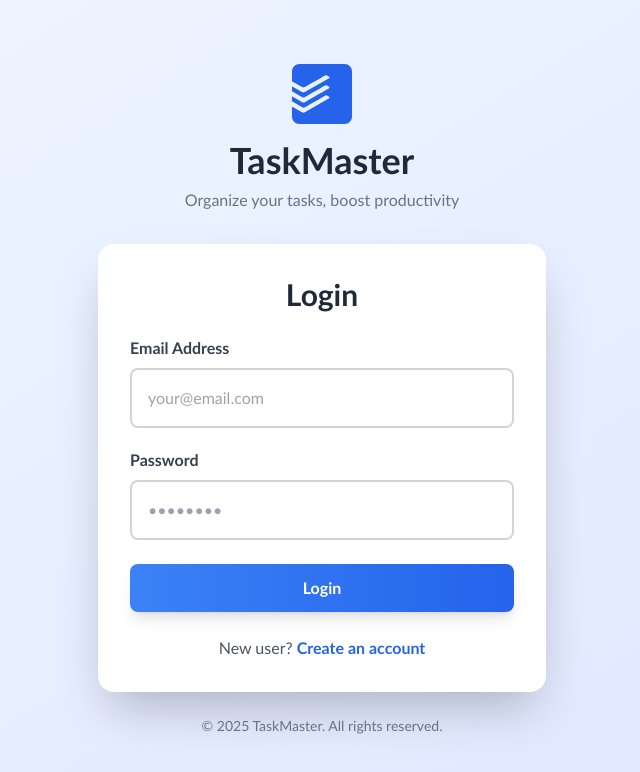
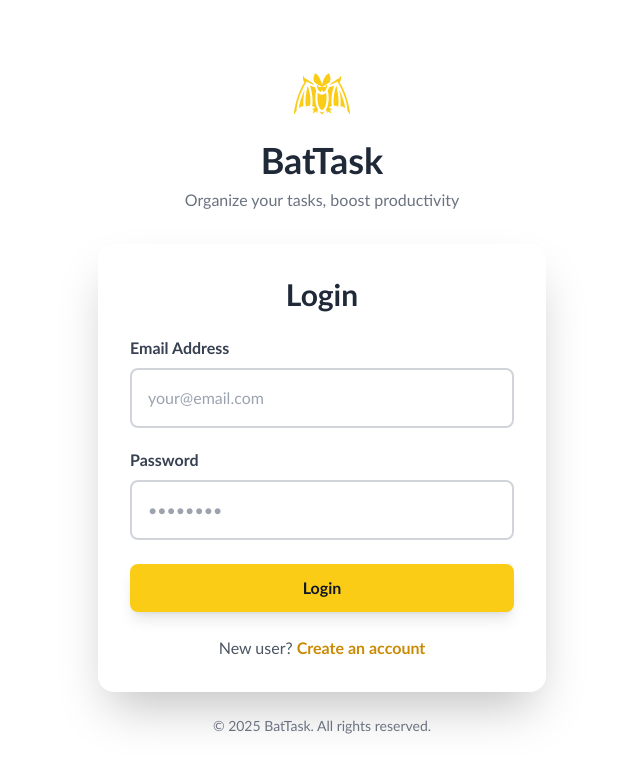
Before and after one commit to kumartatikonda1119/TheTodoList, a React (Vite) app in the folder frontend/: page /login in a window 1280 px wide. Shown: the top 772 px of the page, without its empty margins (318-958 px from the left). Built offline with nearby package versions, Linux system fonts and the light colour scheme.

Commit message:
added stylings for login page

```diff
--- a/frontend/src/components/Login.jsx
+++ b/frontend/src/components/Login.jsx
@@ -2,7 +2,7 @@ import axiosInstance from "../api/axiosInstance";
 import React, { useState } from "react";
 import toast from "react-hot-toast";
 import { Link, useNavigate } from "react-router-dom";
-import { SiTodoist } from "react-icons/si";
+import { GiBat } from "react-icons/gi";
 
 function Login({ setToken }) {
   const [email, setEmail] = useState("");
@@ -48,32 +48,34 @@ function Login({ setToken }) {
   };
 
   return (
-    <div className="min-h-screen bg-gradient-to-br from-blue-50 to-indigo-100 flex items-center justify-center px-4">
+    <div className="min-h-screen bg-white dark:bg-gradient-to-br dark:from-gray-900 dark:to-gray-800 flex items-center justify-center px-4 transition-colors duration-200">
       <div className="w-full max-w-md">
         {/* Logo */}
         <div className="text-center mb-8">
           <div className="flex justify-center mb-4">
-            <SiTodoist className="text-6xl text-blue-600" />
+            <GiBat className="text-6xl text-yellow-400" />
           </div>
-          <h1 className="text-4xl font-bold text-gray-800">TaskMaster</h1>
-          <p className="text-gray-500 mt-2">
+          <h1 className="text-4xl font-bold text-gray-800 dark:text-white">
+            BatTask
+          </h1>
+          <p className="text-gray-500 dark:text-gray-400 mt-2">
             Organize your tasks, boost productivity
           </p>
         </div>
 
         {/* Form Container */}
-        <div className="bg-white rounded-2xl shadow-2xl p-8">
-          <h2 className="text-3xl font-bold mb-6 text-center text-gray-800">
+        <div className="bg-white dark:bg-gray-800 rounded-2xl shadow-2xl p-8 transition-colors duration-200">
+          <h2 className="text-3xl font-bold mb-6 text-center text-gray-800 dark:text-white">
             Login
           </h2>
           <form onSubmit={handleRegister}>
             {/* Email */}
             <div className="mb-5">
-              <label className="block mb-2 font-semibold text-gray-700">
+              <label className="block mb-2 font-semibold text-gray-700 dark:text-gray-200">
                 Email Address
               </label>
               <input
-                className="w-full p-4 border-2 border-gray-300 rounded-lg focus:outline-none focus:border-blue-500 focus:ring-2 focus:ring-blue-200 transition"
+                className="w-full p-4 border-2 border-gray-300 dark:border-gray-600 rounded-lg bg-white dark:bg-gray-700 text-gray-800 dark:text-white focus:outline-none focus:border-yellow-400 focus:ring-2 focus:ring-yellow-200 dark:focus:ring-yellow-900 transition"
                 type="email"
                 value={email}
                 onChange={(e) => setEmail(e.target.value)}
@@ -84,11 +86,11 @@ function Login({ setToken }) {
 
             {/* Password */}
             <div className="mb-6">
-              <label className="block mb-2 font-semibold text-gray-700">
+              <label className="block mb-2 font-semibold text-gray-700 dark:text-gray-200">
                 Password
               </label>
               <input
-                className="w-full p-4 border-2 border-gray-300 rounded-lg focus:outline-none focus:border-blue-500 focus:ring-2 focus:ring-blue-200 transition"
+                className="w-full p-4 border-2 border-gray-300 dark:border-gray-600 rounded-lg bg-white dark:bg-gray-700 text-gray-800 dark:text-white focus:outline-none focus:border-yellow-400 focus:ring-2 focus:ring-yellow-200 dark:focus:ring-yellow-900 transition"
                 type="password"
                 value={password}
                 onChange={(e) => setPassword(e.target.value)}
@@ -101,18 +103,18 @@ function Login({ setToken }) {
             <button
               type="submit"
               disabled={loading}
-              className="w-full bg-gradient-to-r from-blue-500 to-blue-600 hover:from-blue-600 hover:to-blue-700 text-white font-bold py-3 px-4 rounded-lg transition duration-300 shadow-lg hover:shadow-xl disabled:opacity-50 disabled:cursor-not-allowed"
+              className="w-full bg-yellow-400 hover:bg-yellow-400 text-gray-900 font-bold py-3 px-4 rounded-lg transition duration-300 shadow-lg hover:shadow-xl disabled:opacity-50 disabled:cursor-not-allowed"
             >
               {loading ? "Logging in..." : "Login"}
             </button>
           </form>
 
           {/* Signup Link */}
-          <p className="mt-6 text-center text-gray-600">
+          <p className="mt-6 text-center text-gray-600 dark:text-gray-300">
             New user?{" "}
             <Link
               to="/signup"
-              className="text-blue-600 font-semibold hover:underline"
+              className="text-yellow-600 dark:text-yellow-400 font-semibold hover:underline"
             >
               Create an account
             </Link>
@@ -120,8 +122,8 @@ function Login({ setToken }) {
         </div>
 
         {/* Footer */}
-        <p className="text-center text-gray-500 text-sm mt-6">
-          © 2025 TaskMaster. All rights reserved.
+        <p className="text-center text-gray-500 dark:text-gray-400 text-sm mt-6">
+          © 2025 BatTask. All rights reserved.
         </p>
       </div>
     </div>
--- a/frontend/src/components/Signup.jsx
+++ b/frontend/src/components/Signup.jsx
@@ -2,7 +2,7 @@ import axiosInstance from "../api/axiosInstance";
 import React from "react";
 import { Link, useNavigate } from "react-router-dom";
 import { toast } from "react-hot-toast";
-import { SiTodoist } from "react-icons/si";
+import { GiBat } from "react-icons/gi";
 
 function Signup() {
   const [username, setUsername] = React.useState("");
@@ -38,26 +38,30 @@ function Signup() {
   };
 
   return (
-    <div className="min-h-screen bg-gradient-to-br from-blue-50 to-indigo-100 flex items-center justify-center px-4">
+    <div className="min-h-screen bg-white dark:bg-gradient-to-br dark:from-gray-900 dark:to-gray-800 flex items-center justify-center px-4 transition-colors duration-200">
       <div className="w-full max-w-md">
         {/* Logo */}
         <div className="text-center mb-8">
           <div className="flex justify-center mb-4">
-            <SiTodoist className="text-6xl text-blue-600" />
+            <GiBat className="text-6xl text-yellow-400" />
           </div>
-          <h1 className="text-4xl font-bold text-gray-800">TaskMaster</h1>
-          <p className="text-gray-500 mt-2">Join and organize your tasks</p>
+          <h1 className="text-4xl font-bold text-gray-800 dark:text-white">
+            BatTask
+          </h1>
+          <p className="text-gray-500 dark:text-gray-400 mt-2">
+            Join and organize your tasks
+          </p>
         </div>
 
         {/* Form Container */}
-        <div className="bg-white rounded-2xl shadow-2xl p-8">
-          <h2 className="text-3xl font-bold mb-6 text-center text-gray-800">
+        <div className="bg-white dark:bg-gray-800 rounded-2xl shadow-2xl p-8 transition-colors duration-200">
+          <h2 className="text-3xl font-bold mb-6 text-center text-gray-800 dark:text-white">
             Sign Up
           </h2>
           <form onSubmit={handleRegister}>
             {/* Username */}
             <div className="mb-5">
-              <label className="block mb-2 font-semibold text-gray-700">
+              <label className="block mb-2 font-semibold text-gray-700 dark:text-gray-200">
                 Username
               </label>
               <input
@@ -65,14 +69,14 @@ function Signup() {
                 placeholder="choose a username"
                 value={username}
                 onChange={(e) => setUsername(e.target.value)}
-                className="w-full p-4 border-2 border-gray-300 rounded-lg focus:outline-none focus:border-blue-500 focus:ring-2 focus:ring-blue-200 transition"
+                className="w-full p-4 border-2 border-gray-300 dark:border-gray-600 rounded-lg bg-white dark:bg-gray-700 text-gray-800 dark:text-white focus:outline-none focus:border-yellow-400 focus:ring-2 focus:ring-yellow-200 dark:focus:ring-yellow-900 transition"
                 required
               />
             </div>
 
             {/* Email */}
             <div className="mb-5">
-              <label className="block mb-2 font-semibold text-gray-700">
+              <label className="block mb-2 font-semibold text-gray-700 dark:text-gray-200">
                 Email Address
               </label>
               <input
@@ -80,14 +84,14 @@ function Signup() {
                 placeholder="your@email.com"
                 value={email}
                 onChange={(e) => setEmail(e.target.value)}
-                className="w-full p-4 border-2 border-gray-300 rounded-lg focus:outline-none focus:border-blue-500 focus:ring-2 focus:ring-blue-200 transition"
+                className="w-full p-4 border-2 border-gray-300 dark:border-gray-600 rounded-lg bg-white dark:bg-gray-700 text-gray-800 dark:text-white focus:outline-none focus:border-yellow-400 focus:ring-2 focus:ring-yellow-200 dark:focus:ring-yellow-900 transition"
                 required
               />
             </div>
 
             {/* Password */}
             <div className="mb-6">
-              <label className="block mb-2 font-semibold text-gray-700">
+              <label className="block mb-2 font-semibold text-gray-700 dark:text-gray-200">
                 Password
               </label>
               <input
@@ -95,7 +99,7 @@ function Signup() {
                 placeholder="••••••••"
                 value={password}
                 onChange={(e) => setPassword(e.target.value)}
-                className="w-full p-4 border-2 border-gray-300 rounded-lg focus:outline-none focus:border-blue-500 focus:ring-2 focus:ring-blue-200 transition"
+                className="w-full p-4 border-2 border-gray-300 dark:border-gray-600 rounded-lg bg-white dark:bg-gray-700 text-gray-800 dark:text-white focus:outline-none focus:border-yellow-400 focus:ring-2 focus:ring-yellow-200 dark:focus:ring-yellow-900 transition"
                 required
               />
             </div>
@@ -104,18 +108,18 @@ function Signup() {
             <button
               type="submit"
               disabled={loading}
-              className="w-full bg-gradient-to-r from-blue-500 to-blue-600 hover:from-blue-600 hover:to-blue-700 text-white font-bold py-3 px-4 rounded-lg transition duration-300 shadow-lg hover:shadow-xl disabled:opacity-50 disabled:cursor-not-allowed"
+              className="w-full bg-yellow-400 hover:bg-yellow-400 text-gray-900 font-bold py-3 px-4 rounded-lg transition duration-300 shadow-lg hover:shadow-xl disabled:opacity-50 disabled:cursor-not-allowed"
             >
               {loading ? "Creating account..." : "Sign Up"}
             </button>
           </form>
 
           {/* Login Link */}
-          <p className="mt-6 text-center text-gray-600">
+          <p className="mt-6 text-center text-gray-600 dark:text-gray-300">
             Already have an account?{" "}
             <Link
               to="/login"
-              className="text-blue-600 font-semibold hover:underline"
+              className="text-yellow-600 dark:text-yellow-400 font-semibold hover:underline"
             >
               Log in
             </Link>
@@ -123,8 +127,8 @@ function Signup() {
         </div>
 
         {/* Footer */}
-        <p className="text-center text-gray-500 text-sm mt-6">
-          © 2025 TaskMaster. All rights reserved.
+        <p className="text-center text-gray-500 dark:text-gray-400 text-sm mt-6">
+          © 2025 BatTask. All rights reserved.
         </p>
       </div>
     </div>
```
Also changed, not shown: 1 other file (tests, documents, lock files or other folders).
